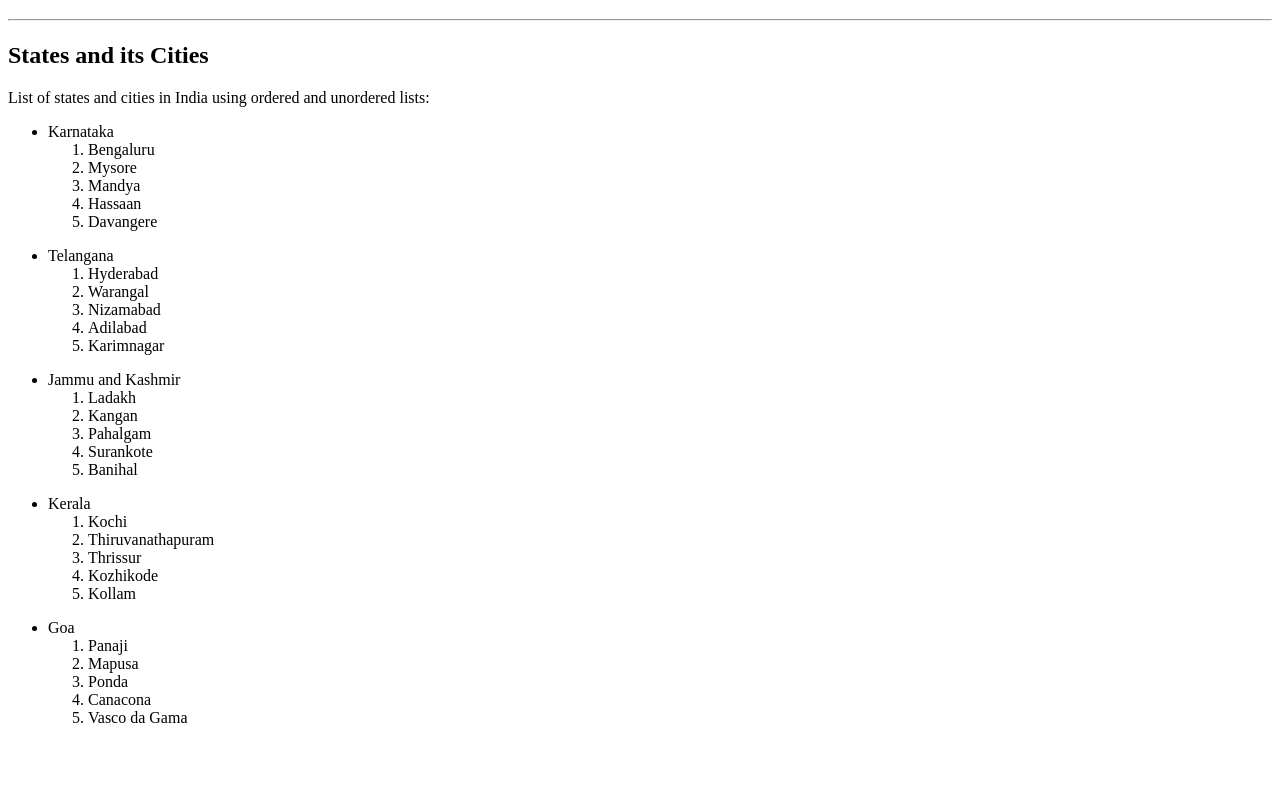
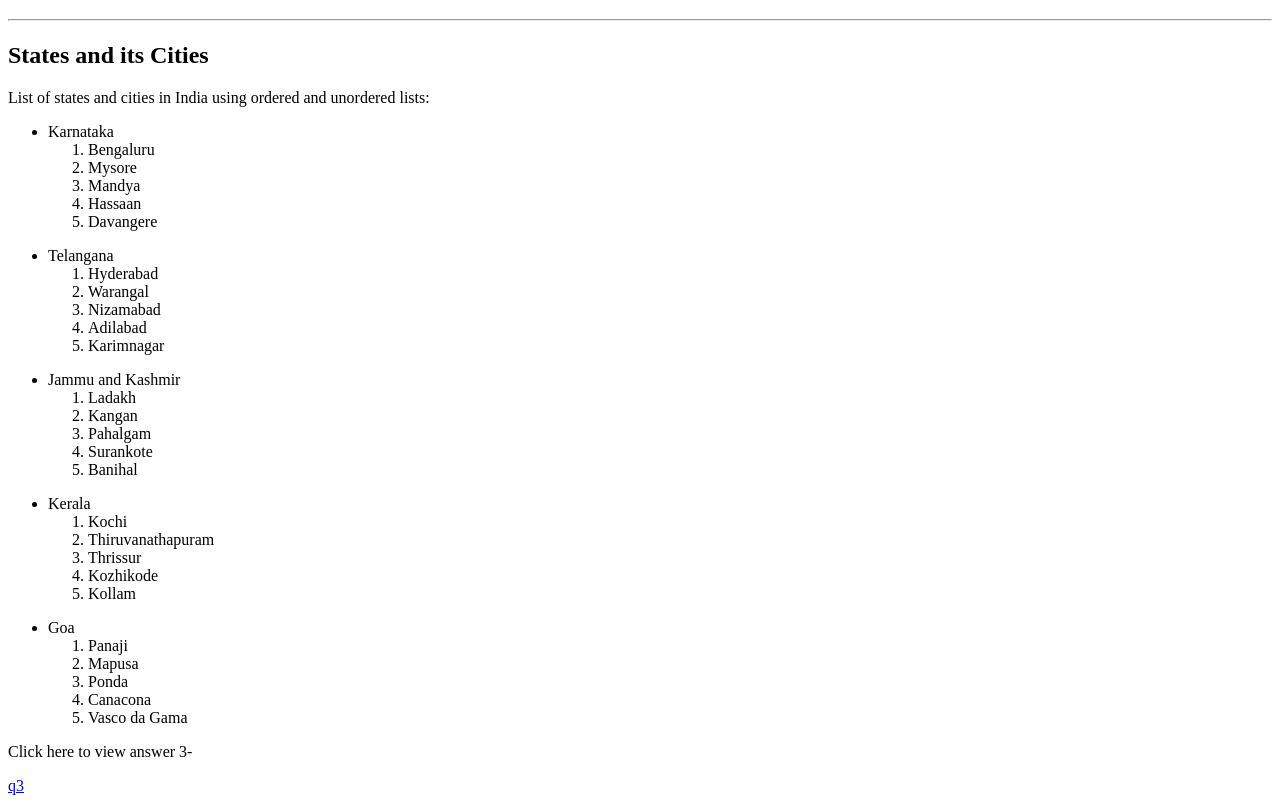
Before and after one commit to Hussaina134/Web-Technology-Sec-A, a plain HTML site: page index1.html in a window 1280 px wide. Shown: the part 61-872 px from the top of the page. Before the commit the page ends 804 px from the top, so only its background shows below. Drawn offline with Linux system fonts and the light colour scheme.

Commit message:
Update index1.html

```diff
--- a/index1.html
+++ b/index1.html
@@ -59,6 +59,7 @@
       <li>Vasco da Gama</li>
   </ol>
     </ul>
-
-    </body>
+   <p> Click here to view answer 3- </p>
+   <p> <a href="https://alaricseq.github.io/web-technology-section-A/q3.html">q3</a></p>
+ </body>
 </html>
```
